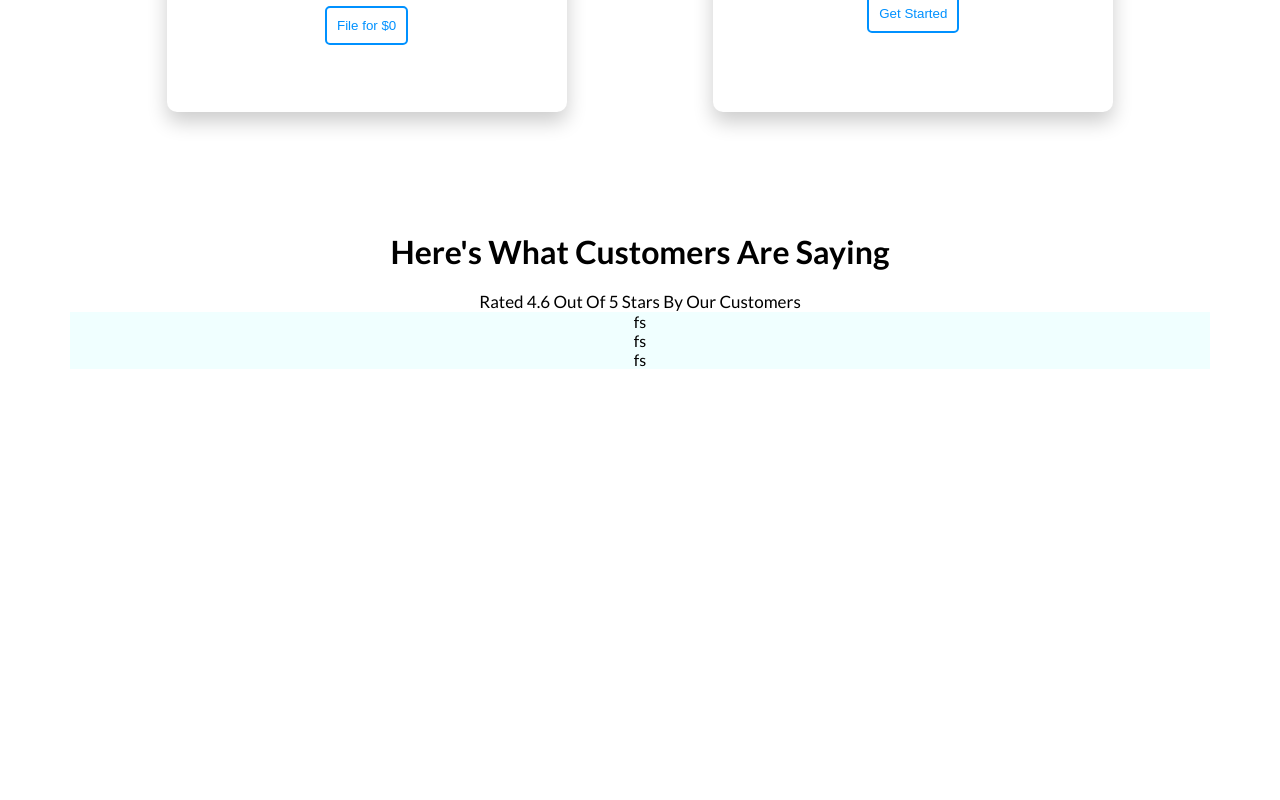
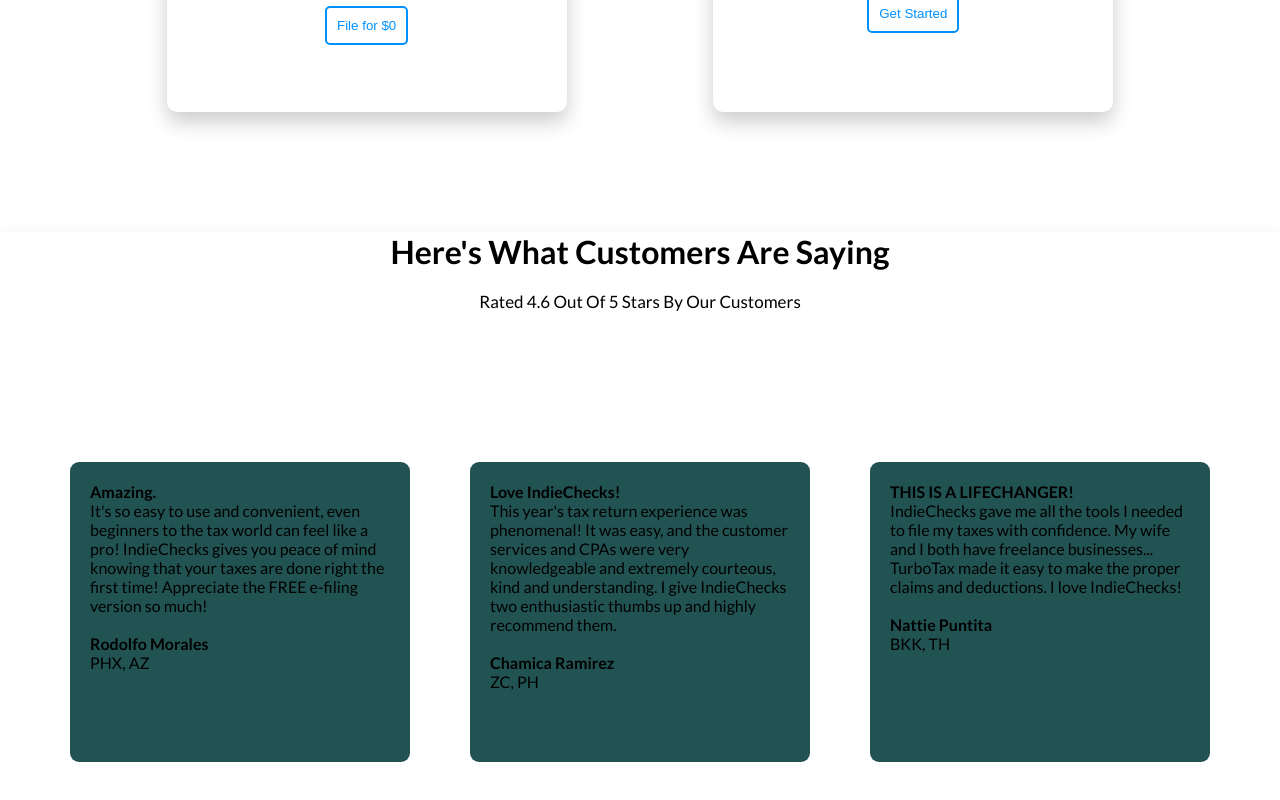
Before and after one commit to RodolfoMoralesPH/Papers-and-filing-cabinets, a React (Create React App) app in the folder frontend/: page / in a window 1280 px wide. Shown: the part 1098-1898 px from the top of the page. Built offline with nearby package versions, Linux system fonts and the light colour scheme.

Commit message:
added review component

```diff
--- a/frontend/src/Components/Review.jsx
+++ b/frontend/src/Components/Review.jsx
@@ -1,9 +1,31 @@
 import React from 'react'
+
 
 function Review({review}) {
   return (
-    <div className="review">
-        fs
+    <div className="col-1-of-3 review">
+        <span className="title">
+            {review.phrase}
+        </span><br></br>
+        <span className="margin-top-medium review_text">
+            {review.rev}
+        </span>
+
+        <div className="review__profile">
+          <div className="review__profile-left">
+            <img src={review.image} className="review__profile-picture" />
+          </div>
+
+          <div className="review__profile-right">
+            <span className="title">
+              {review.name}
+          </span>
+          <p className=" header__action-supplementarytext">
+            {review.place}
+          </p>
+          </div>
+
+        </div>
     </div>
   )
 }
--- a/frontend/src/Components/Reviews.jsx
+++ b/frontend/src/Components/Reviews.jsx
@@ -4,13 +4,16 @@
 function Reviews() {
   return (
     <div className="reviews">
-        <h1 className="header__action-title margin-bottom-medium">
+      <div className="margin-bottom-large">
+      <h1 className="header__action-title margin-bottom-medium">
             Here's What Customers Are Saying
           </h1>
           <span className="card__title-type">Rated 4.6 Out Of 5 Stars By Our Customers</span>
 
+      </div>
 
-          <div className="row">
+
+          <div className="row ">
           {reviews.map(review => (
                 <Review key={review._id} className="col-1-of-3" review={review} />
             ))}
--- a/frontend/src/css/App.css
+++ b/frontend/src/css/App.css
@@ -32,6 +32,9 @@
 
 .margin-bottom-medium {
   margin-bottom: 2rem; }
+
+.margin-bottom-large {
+  margin-bottom: 15rem; }
 
 .popup {
   background-color: #ADADAD;
@@ -149,10 +152,17 @@
   height: 110vh;
   width: 100%;
   text-align: center;
-  background-color: linear-gradient(to bottom, #e6e6e6, #fff); }
+  background-color: linear-gradient(to bottom, #e6e6e6, #fff);
+  box-shadow: 0 1rem 2rem rgba(0, 0, 0, 0.2); }
 
 .review {
-  background-color: azure; }
+  background-color: #225353;
+  padding: 2rem;
+  text-align: left;
+  border-radius: 9px;
+  height: 30rem; }
+  .review__text {
+    display: block; }
 
 .row {
   max-width: 114rem;
@@ -167,7 +177,9 @@
     float: left; }
     .row [class^="col-"]:not(:last-child) {
       margin-right: 6rem; }
-  .row .col-1-of-2 {
-    width: calc((100% - 6rem) /2); }
-  .row .col-1-of-3 {
-    width: calc((100% - 2 * 6rem) /3); }
+
+.col-1-of-2 {
+  width: calc((100% - 6rem) /2); }
+
+.col-1-of-3 {
+  width: calc((100% - 2 * 6rem) /3); }
--- a/frontend/src/sass/base/_utilities.scss
+++ b/frontend/src/sass/base/_utilities.scss
@@ -4,3 +4,6 @@
 .margin-bottom-medium{
     margin-bottom: 2rem;
 }
+.margin-bottom-large{
+    margin-bottom: 15rem;
+}
--- a/frontend/src/sass/components/review.scss
+++ b/frontend/src/sass/components/review.scss
@@ -3,9 +3,16 @@
     width: 100%;
     text-align: center;
     background-color: linear-gradient(to bottom, rgb(230, 230, 230), #fff);
-
+    box-shadow: 0 1rem 2rem rgba(black, .2);
 }
 .review{
-    background-color: azure;
+    background-color: rgb(34, 83, 83);
+    padding: 2rem;
+    text-align: left;
+    border-radius: 9px;
+    height: 30rem;
 
+    &__text{
+        display: block;
+    }
 }
--- a/frontend/src/sass/layout/_grid.scss
+++ b/frontend/src/sass/layout/_grid.scss
@@ -13,11 +13,12 @@
             margin-right: $gutter-horizontal;
         }
     }
-    .col-1-of-2{
-        width: calc((100% - #{$gutter-horizontal}) /2);
 
-    }
-    .col-1-of-3{
-        width: calc((100% - 2 * #{$gutter-horizontal}) /3);
-    }
 }
+.col-1-of-2{
+    width: calc((100% - #{$gutter-horizontal}) /2);
+
+}
+.col-1-of-3{
+    width: calc((100% - 2 * #{$gutter-horizontal}) /3);
+}
```
